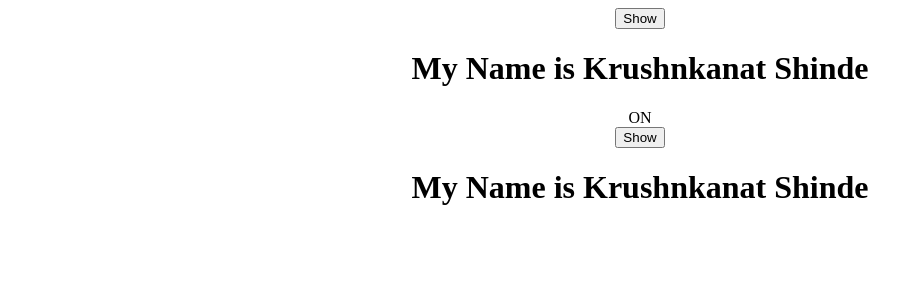
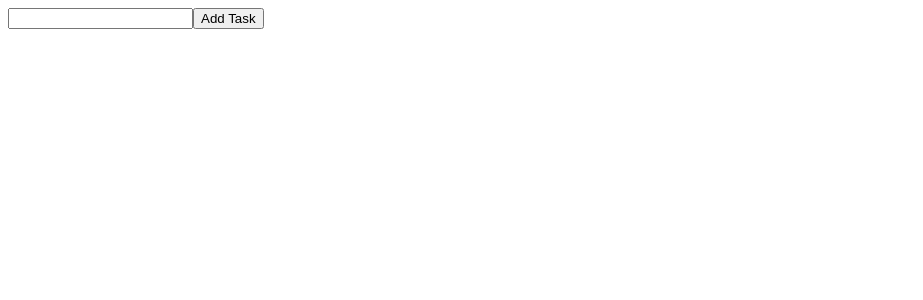
Before and after one commit to Krushna1621/Social_media_app, a React (Create React App) app: page / in a window 1280 px wide. Shown: the top 300 px of the page, without its empty margins (0-923 px from the left). Built offline with nearby package versions, Linux system fonts and the light colour scheme.

Commit message:
addedtodolist

```diff
--- a/src/App.css
+++ b/src/App.css
@@ -1,38 +1,47 @@
 .App {
+  display: flex;
+  align-items: center;
+  flex-direction: column;
+  width: 100vw;
+  font-family: Arial, Helvetica, sans-serif;
+}
+
+body {
+  margin: 0;
+  padding: 0;
+}
+
+.addTask {
+  height: 30vh;
+  background-color: dodgerblue;
+  width: 100%;
+  display: flex;
+  justify-content: center;
+  align-items: center;
+}
+
+.list {
+  height: auto;
+  width: 100%;
+  display: flex;
+  align-items: center;
+  padding-top: 50px;
+  flex-direction: column;
+}
+
+.task {
+  width: 500px;
+  height: 50px;
+  display: flex;
+  margin: 15px;
+  display: flex;
+  align-items: center;
+  justify-content: center;
+}
+
+.task button {
+  width: auto;
+  height: 20px;
+  margin-left: 5px;
   text-align: center;
 }
-
-.App-logo {
-  height: 40vmin;
-  pointer-events: none;
-}
-
-@media (prefers-reduced-motion: no-preference) {
-  .App-logo {
-    animation: App-logo-spin infinite 20s linear;
-  }
-}
-
-.App-header {
-  background-color: #282c34;
-  min-height: 100vh;
-  display: flex;
-  flex-direction: column;
-  align-items: center;
-  justify-content: center;
-  font-size: calc(10px + 2vmin);
-  color: white;
-}
-
-.App-link {
-  color: #61dafb;
-}
-
-@keyframes App-logo-spin {
-  from {
-    transform: rotate(0deg);
-  }
-  to {
-    transform: rotate(360deg);
-  }
-}
--- a/src/App.js
+++ b/src/App.js
@@ -1,31 +1,14 @@
 
-import './App.css';
-import ShowText from './Components/ShowText';
-// import Counter from './Components/Counter';
-// import Input from './Components/Input';
-import Toggle from './Components/Toggle';
+import '../src/';
+import AddTask from './Components/AddTask';
+
 function App() {
   return (
     <div className="App">
-    {/* <Counter></Counter> */}
-    {/* <div style={{padding:'20px'}}>
-    <Input></Input>
-    </div> */}
-     {/* <User name="Krusha" position="software development" payment="15000"/> */}
-    <Toggle></Toggle>
-    <ShowText></ShowText>
+    <AddTask></AddTask>
     </div>
   );
 }
 
-// const User=(props)=>{
-//     return(
-//       <div>
-//         <h1>{props.name}</h1>
-//         <h1>{props.position}</h1>
-//         <h1>{props.payment}</h1>
-//       </div>
-//     )
-// }
 
 export default App;
--- /dev/null
+++ b/src/Components/AddTask.js
@@ -0,0 +1,37 @@
+import React, { useState } from 'react';
+
+function AddTask() {
+  const [todoList, setTodoList] = useState([]);
+  const [newTask, setNewTask] = useState('');
+
+  const deletetask = (id) => {
+    setTodoList(todoList.filter((task) => task.id !== id));
+  };
+
+  const addTask = () => {
+    const task = {
+      id: todoList.length === 0 ? 1 : todoList[todoList.length - 1].id + 1,
+      taskName: newTask,
+    };
+    setTodoList([...todoList, task]);
+  };
+
+  return (
+    <div className=''>
+      <div className='addTask'>
+        <input type='text' onChange={(event) => setNewTask(event.target.value)} />
+        <button onClick={addTask}>Add Task</button>
+      </div>
+      <div className='list'>
+        {todoList.map((task) => (
+          <div key={task.id}>
+            <h1>{task.taskName}</h1>
+            <button onClick={() => deletetask(task.id)}>X</button>
+          </div>
+        ))}
+      </div>
+    </div>
+  );
+}
+
+export default AddTask;
```
